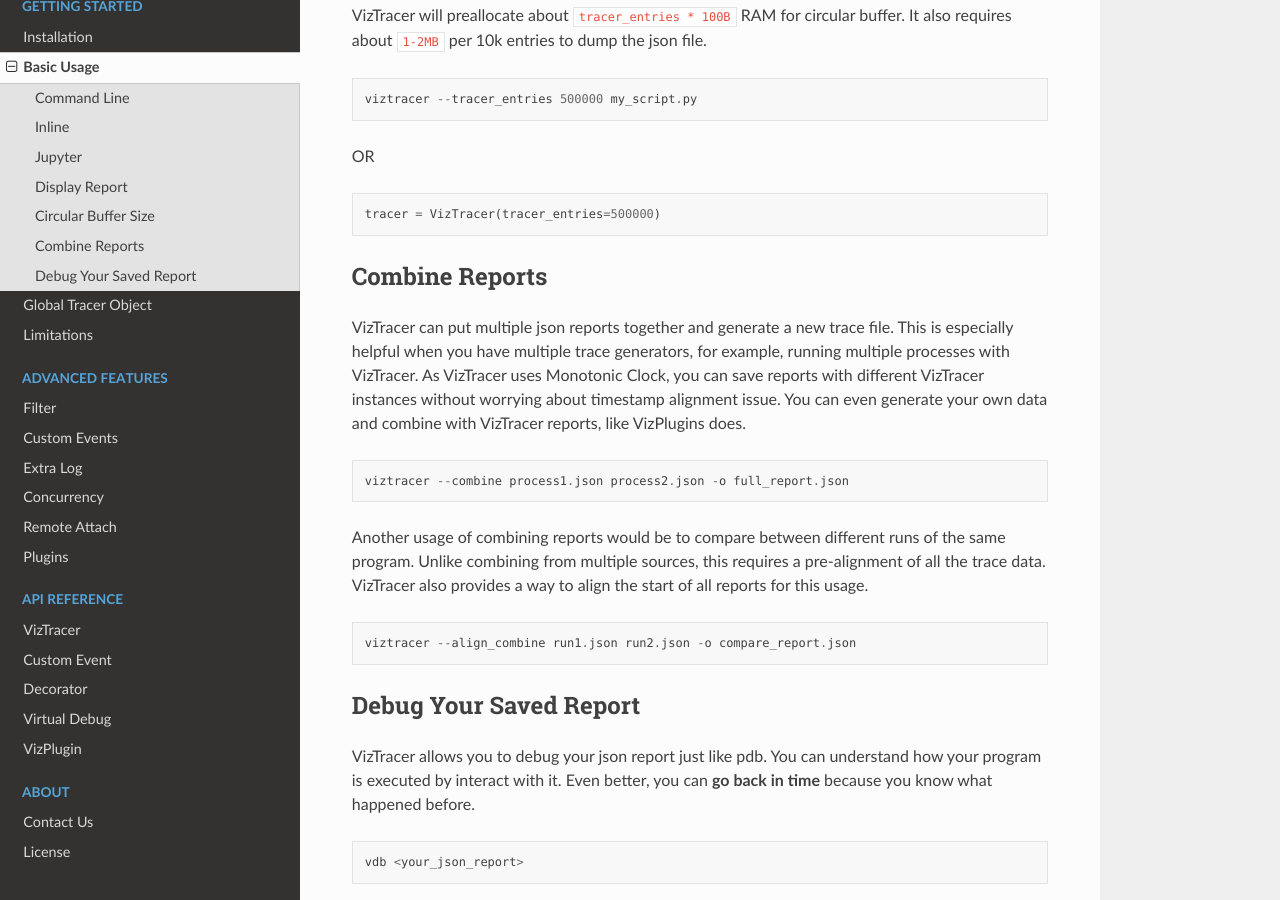
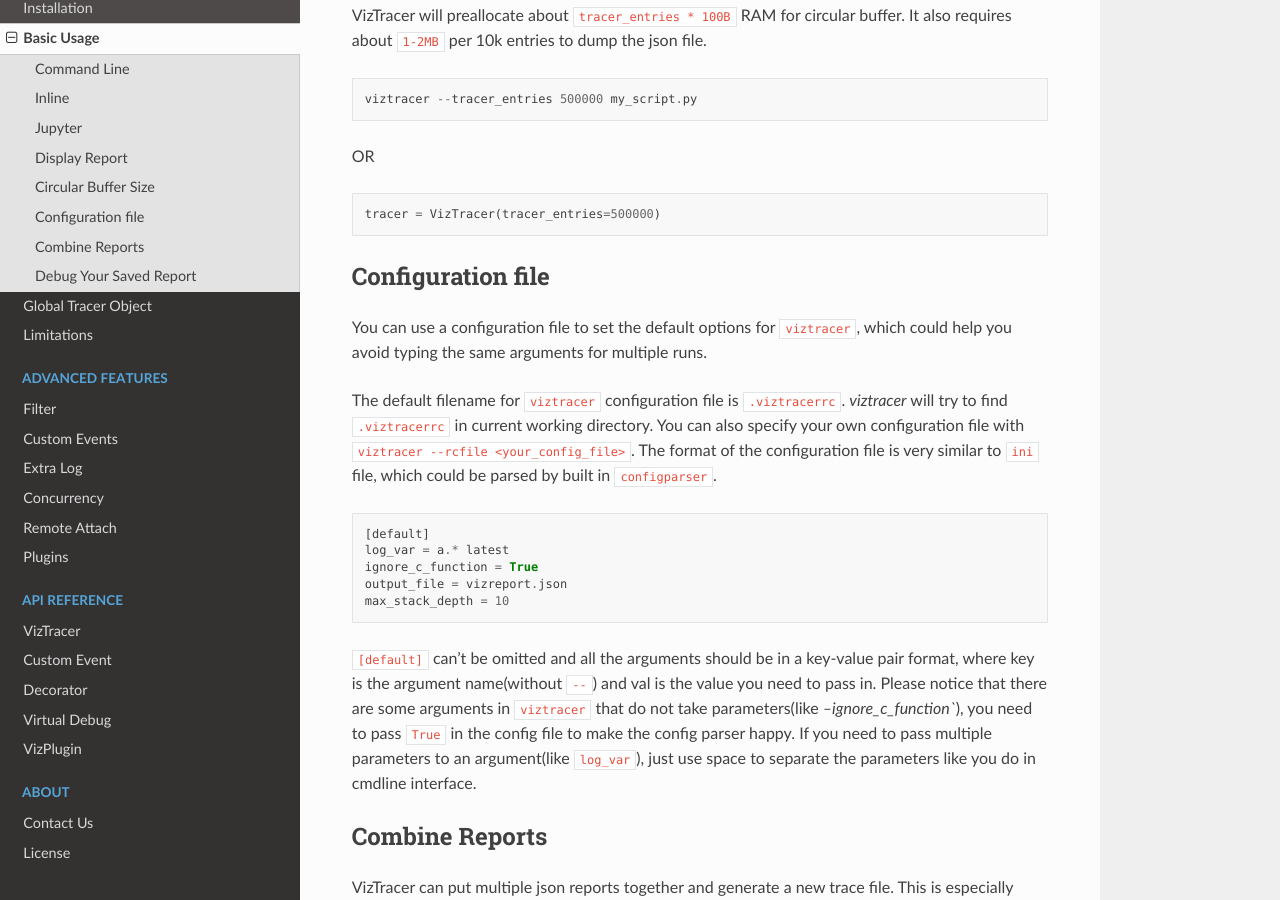
Before and after one commit to gaogaotiantian/viztracer, a Sphinx documentation site: the page built from docs/source/basic_usage.rst, in a window 1280 px wide and 900 px high, scrolled down 3395 px. Built offline with Sphinx 7.4.7 and the Read the Docs theme 2.0.0, drawn with Linux system fonts in a browser that asks for light colours.

Commit message:
Add doc for config file

```diff
--- a/docs/source/basic_usage.rst
+++ b/docs/source/basic_usage.rst
@@ -175,6 +175,29 @@
 
     tracer = VizTracer(tracer_entries=500000)
 
+Configuration file
+------------------
+
+You can use a configuration file to set the default options for ``viztracer``, which could help you avoid typing the same arguments for multiple runs.
+
+The default filename for ``viztracer`` configuration file is ``.viztracerrc``. `viztracer` will try to find ``.viztracerrc`` in current working directory.
+You can also specify your own configuration file with
+``viztracer --rcfile <your_config_file>``. The format of the configuration file is very similar to ``ini`` file, which could be parsed by
+built in ``configparser``.
+
+.. code-block::
+
+    [default]
+    log_var = a.* latest
+    ignore_c_function = True
+    output_file = vizreport.json
+    max_stack_depth = 10
+
+``[default]`` can't be omitted and all the arguments should be in a key-value pair format, where key is the argument name(without ``--``) and val is the
+value you need to pass in. Please notice that there are some arguments in ``viztracer`` that do not take parameters(like `--ignore_c_function``), you
+need to pass ``True`` in the config file to make the config parser happy. If you need to pass multiple parameters to an argument(like ``log_var``), just
+use space to separate the parameters like you do in cmdline interface.
+
 Combine Reports
 ---------------
 
```
